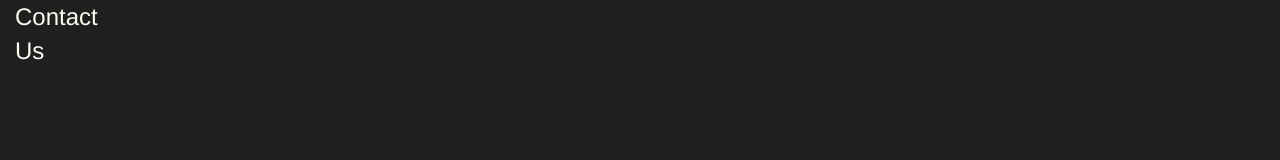
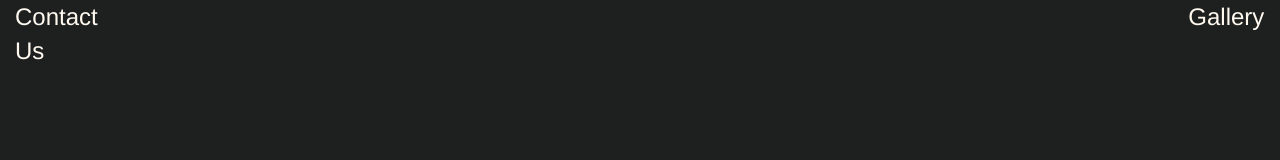
Before and after one commit to sal-pal/virginian-website, a website: page index.html in a window 1280 px wide. Shown: the top 160 px of the page. Drawn offline with nearby package versions, Linux system fonts and the light colour scheme; a web font is replaced by a local one.

Commit message:
Style the gallery link

```diff
--- a/index.html
+++ b/index.html
@@ -15,6 +15,7 @@
     <header class="container-fluid">
       <div class="row">
         <a class="col-md-1 header-links" href="#"> Contact Us </a>
+        <a class="col-md-1 header-links pull-right" href="#"> Gallery </a>
       </div>
     </header>
   </body>
```
